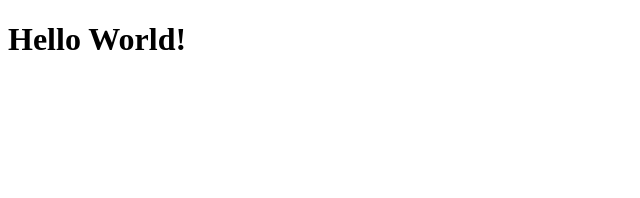
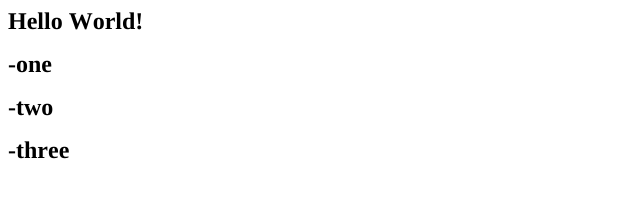
Before and after one commit to itaydafna/test, a plain HTML site: page index.html in a window 1280 px wide. Shown: the whole page, without its empty margins (0-640 px from the left). Drawn offline with Linux system fonts and the light colour scheme.

Commit message:
added changes to index.html

```diff
--- a/index.html
+++ b/index.html
@@ -1,10 +1,19 @@
-<!DOCTYPE html>
-<html lang="en">
-  <head>
-    <meta charset="UTF-8">
-    <title>Title</title>
-  </head>
-  <body>
-    <h1>Hello World!</h1>
-  </body>
+<!DOCTYPE html PUBLIC "-//W3C//DTD HTML 4.01//EN" "http://www.w3.org/TR/html4/strict.dtd">
+<html>
+<head>
+  <meta http-equiv="Content-Type" content="text/html; charset=utf-8">
+  <meta http-equiv="Content-Style-Type" content="text/css">
+  <title>Title</title>
+  <meta name="Generator" content="Cocoa HTML Writer">
+  <meta name="CocoaVersion" content="1404.46">
+  <style type="text/css">
+    span.s1 {font-kerning: none}
+  </style>
+</head>
+<body>
+<h1 style="margin: 0.0px 0.0px 16.1px 0.0px; line-height: 28.0px; font: 24.0px Times; color: #000000; -webkit-text-stroke: #000000"><span class="s1"><b>Hello World!</b></span></h1>
+<h1 style="margin: 0.0px 0.0px 16.1px 0.0px; line-height: 28.0px; font: 24.0px Times; color: #000000; -webkit-text-stroke: #000000"><span class="s1"><b>-one</b></span></h1>
+<h1 style="margin: 0.0px 0.0px 16.1px 0.0px; line-height: 28.0px; font: 24.0px Times; color: #000000; -webkit-text-stroke: #000000"><span class="s1"><b>-two</b></span></h1>
+<h1 style="margin: 0.0px 0.0px 16.1px 0.0px; line-height: 28.0px; font: 24.0px Times; color: #000000; -webkit-text-stroke: #000000"><span class="s1"><b>-three</b></span></h1>
+</body>
 </html>
```
